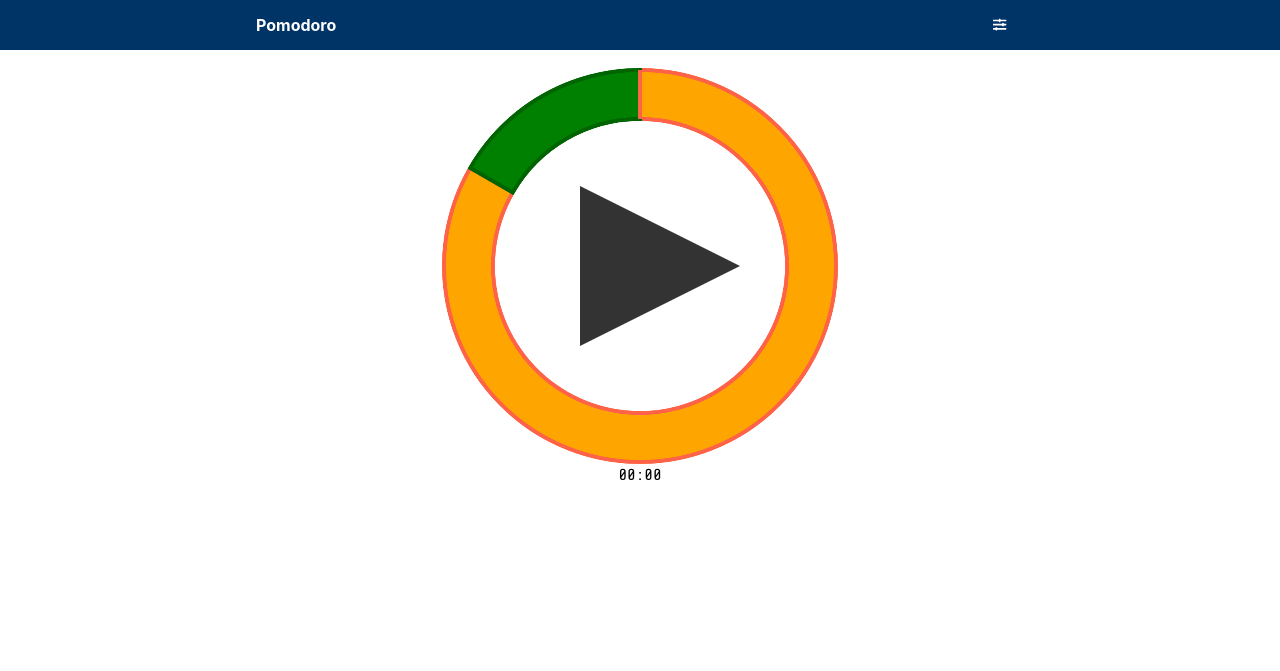
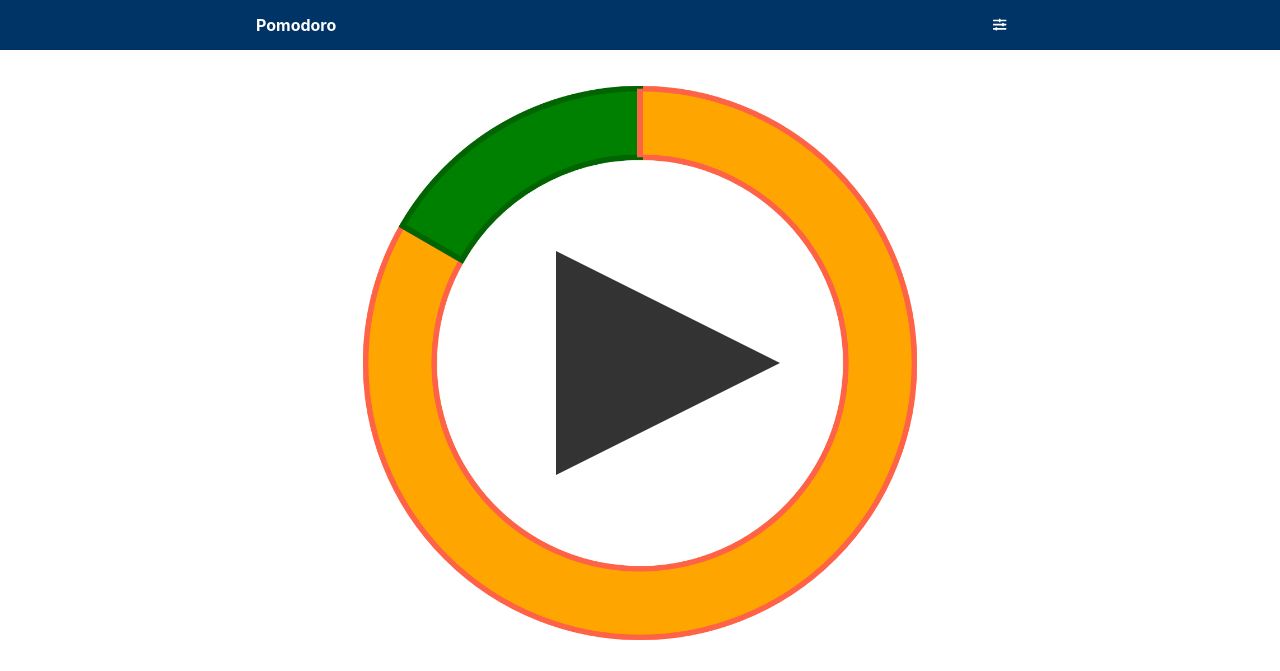
Before and after one commit to ginpei/pwa-pomodoro, a website with bundled scripts: page index.html in a window 1280 px wide. Shown: the top 671 px of the page. Built offline with nearby package versions, Linux system fonts and the light colour scheme.

Commit message:
align timers

```diff
--- a/assets/style.css
+++ b/assets/style.css
@@ -95,17 +95,20 @@ button {
 */
 
 .pomodoro {
+  display: flex;
+  flex-direction: column;
+  justify-content: space-around;
   margin: 1rem;
   overflow: auto;
   text-align: center;
 }
 
 .pomodoro-clockWrapper {
-  height: 50vmin;
+  height: 70vmin;
   margin-left: auto;
   margin-right: auto;
   position: relative;
-  width: 50vmin;
+  width: 70vmin;
 }
 
 .pomodoro-circle,
@@ -136,6 +139,7 @@ button {
 
 .pomodoro-remainingTime {
   font-family: 'Share Tech Mono', monospace;
+  font-size: 10vmin;
 }
 
 /**
```
